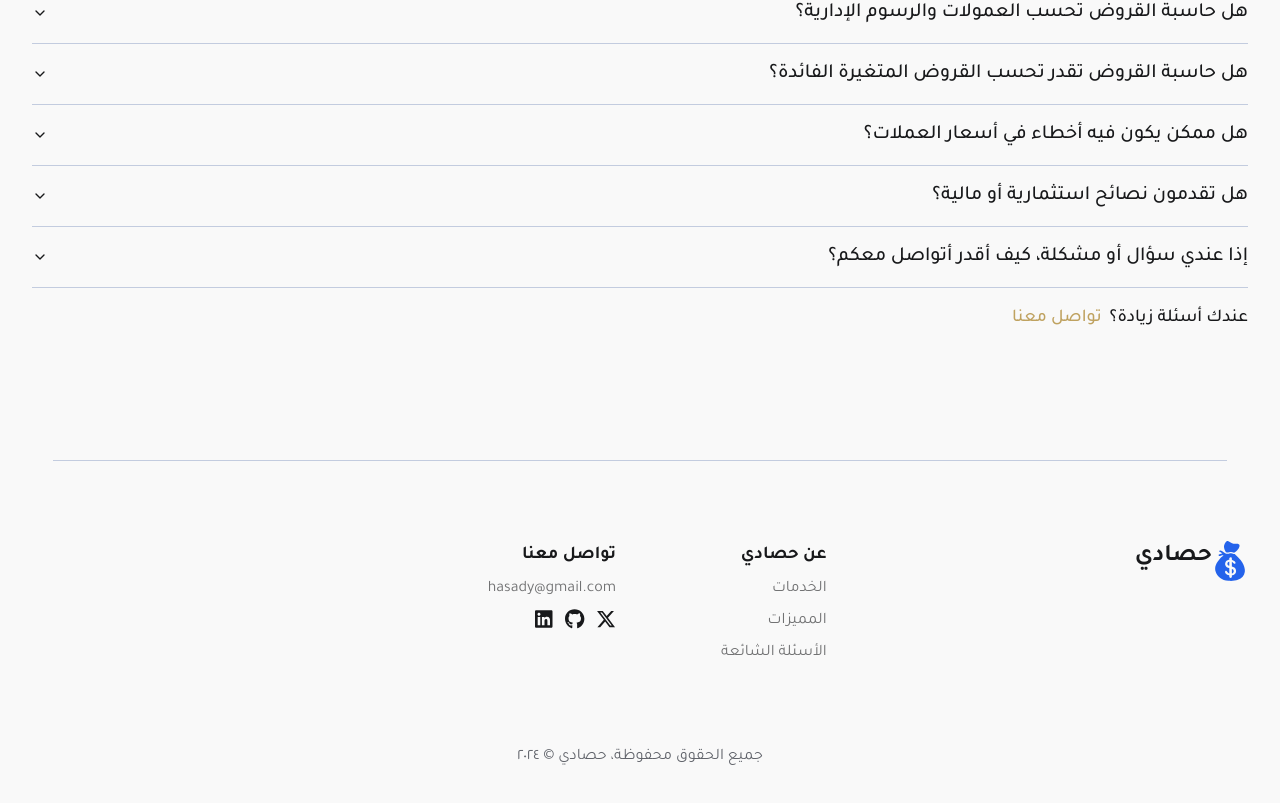
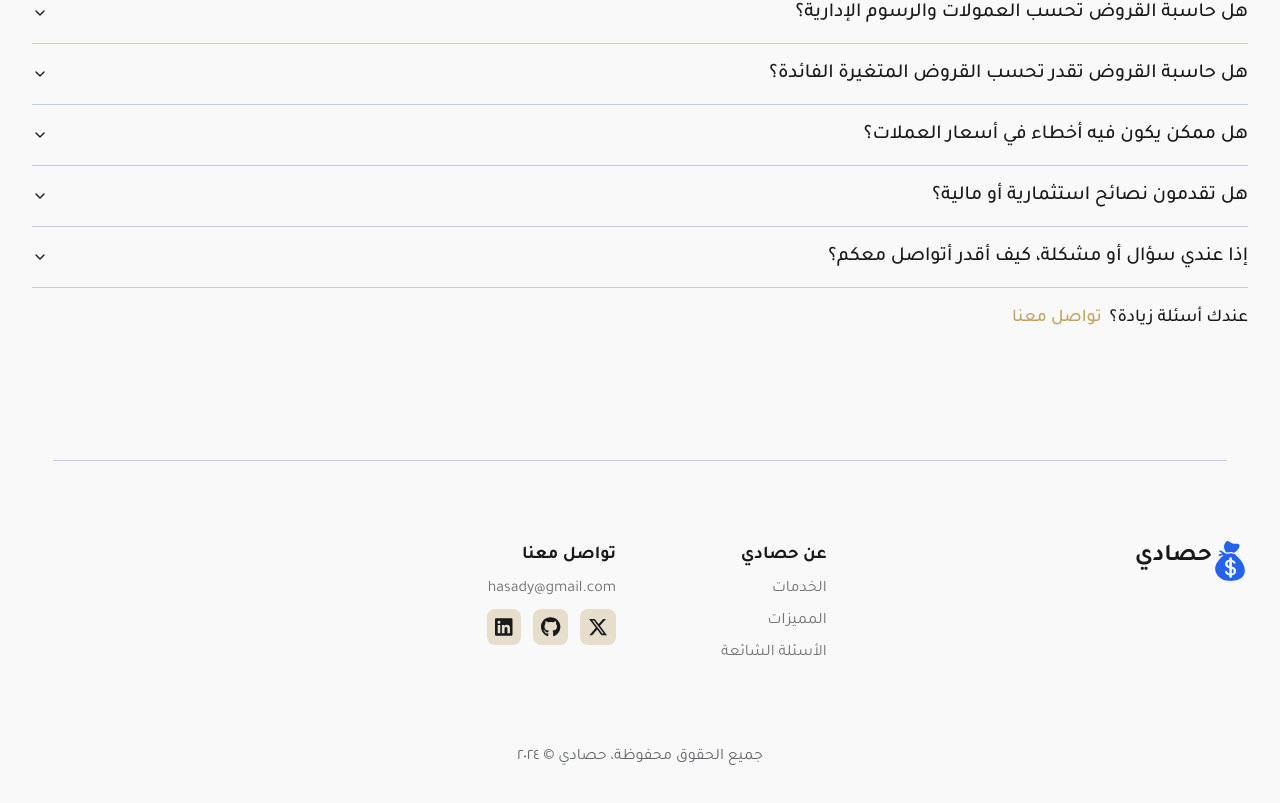
Before and after one commit to HassanAlabdulal/Hasady, a Next.js app: page / in a window 1280 px wide. Shown: the part 3628-4431 px from the top of the page. Built offline with nearby package versions, Linux system fonts and the light colour scheme.

Commit message:
enhance: add some styles to the icons

```diff
--- a/components/footer.tsx
+++ b/components/footer.tsx
@@ -59,21 +59,21 @@ export const Footer = () => {
           <section className=" flex items-center gap-3">
             <a
               href="https://twitter.com/7assan_abdulaal"
-              className="text-xl transition-all duration-300 hover:scale-110"
+              className="text-xl transition-all duration-300 hover:scale-110 bg-[#AA8A41]/25  p-2 rounded-lg flex justify-center"
               target="_blank"
             >
               <FontAwesomeIcon icon={faXTwitter} />
             </a>
             <a
               href="https://github.com/HassanAlabdulal"
-              className="text-xl transition-all duration-300 hover:scale-110"
+              className="text-xl transition-all duration-300 hover:scale-110 bg-[#AA8A41]/25  p-2 rounded-lg flex justify-center"
               target="_blank"
             >
               <FontAwesomeIcon icon={faGithub} />
             </a>
             <a
               href="https://www.linkedin.com/in/hassan-alabdulal/"
-              className="text-xl transition-all duration-300 hover:scale-105"
+              className="text-xl transition-all duration-300 hover:scale-110 bg-[#AA8A41]/25  p-2 rounded-lg flex justify-center"
               target="_blank"
             >
               <FontAwesomeIcon icon={faLinkedin} />
```
